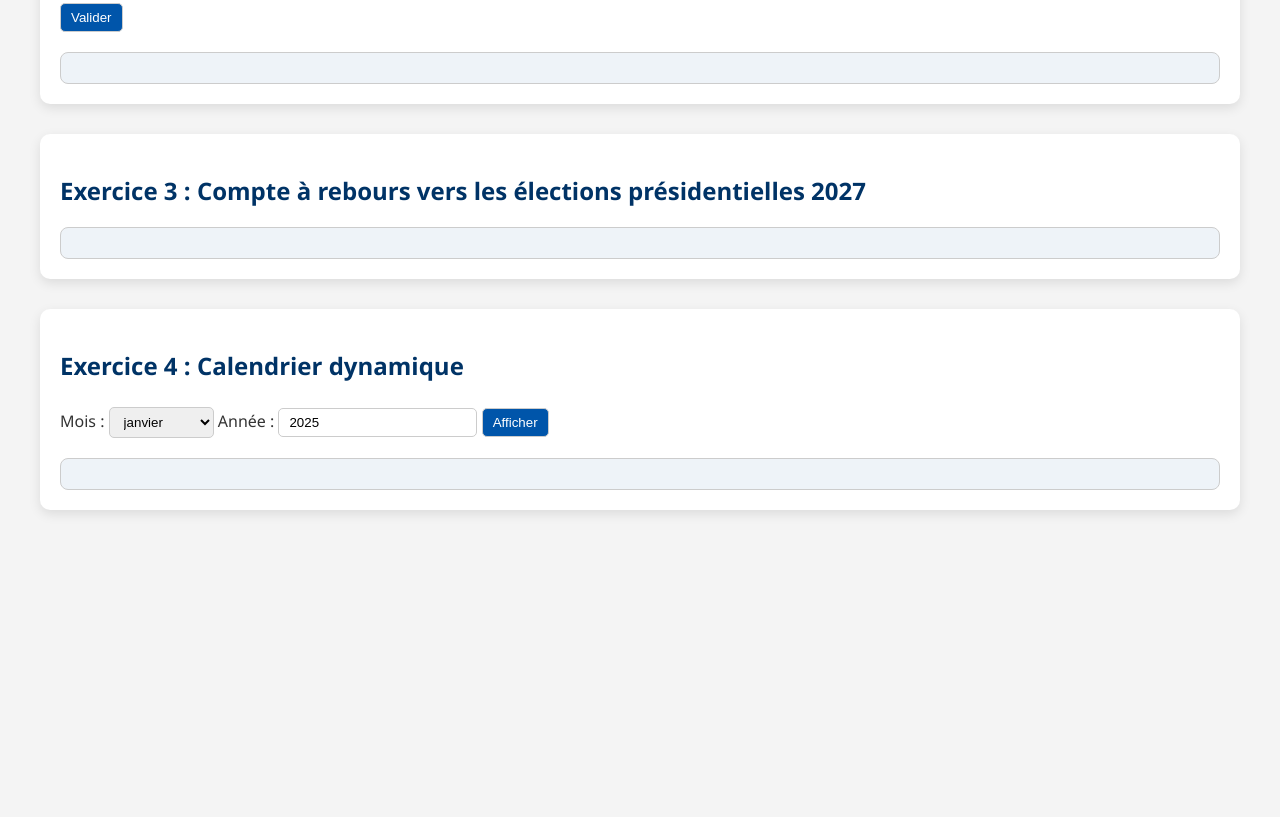
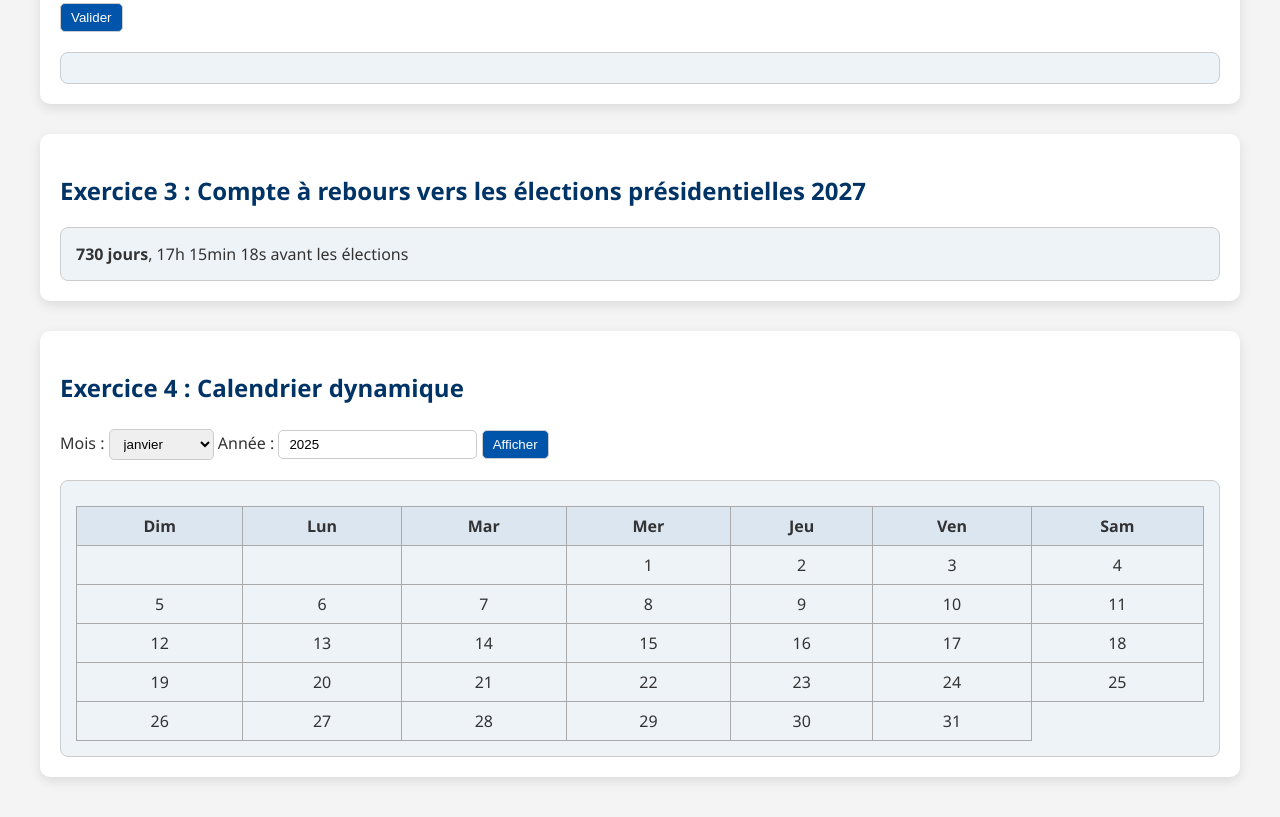
Before and after one commit to vi-ops678/HTML, a plain HTML site: page TP9.html in a window 1280 px wide. Shown: the part 499-1316 px from the top of the page. Before the commit the page ends 1049 px from the top, so only its background shows below. Drawn offline with Linux system fonts and the light colour scheme.

Commit message:
TP9.html

```diff
--- a/TP9.html
+++ b/TP9.html
@@ -140,7 +140,7 @@
       });
     });
     document.addEventListener('click', (e) => {
-      if (!e.target.classList.contains('def')) popup.style.display = 'none';
+      if (!e.target.classList.contains('def') && !popup.contains(e.target)) popup.style.display = 'none';
     });
 
     // EX 2 - Formulaire
@@ -153,4 +153,50 @@
     });
 
     // EX 3 - Compte à rebours vers 11 avril 2027 à 8h
-    const eventDate = new Date("2027-04-11T08
+    const eventDate = new Date("2027-04-11T08:00:00").getTime();
+    const countdown = document.getElementById("countdown");
+
+    function updateCountdown() {
+      const now = new Date().getTime();
+      const distance = eventDate - now;
+
+      if (distance < 0) {
+        countdown.innerHTML = "Les élections présidentielles ont commencé !";
+        return;
+      }
+
+      const jours = Math.floor(distance / (1000 * 60 * 60 * 24));
+      const heures = Math.floor((distance % (1000 * 60 * 60 * 24)) / (1000 * 60 * 60));
+      const minutes = Math.floor((distance % (1000 * 60 * 60)) / (1000 * 60));
+      const secondes = Math.floor((distance % (1000 * 60)) / 1000);
+
+      countdown.innerHTML = `<strong>${jours} jours</strong>, ${heures}h ${minutes}min ${secondes}s avant les élections`;
+    }
+
+    setInterval(updateCountdown, 1000);
+    updateCountdown();
+
+    // EX 4 - Calendrier dynamique
+    function genererCalendrier() {
+      const mois = parseInt(document.getElementById('mois').value);
+      const annee = parseInt(document.getElementById('annee').value);
+      const date = new Date(annee, mois, 1);
+      let html = '<table><tr><th>Dim</th><th>Lun</th><th>Mar</th><th>Mer</th><th>Jeu</th><th>Ven</th><th>Sam</th></tr><tr>';
+
+      for (let i = 0; i < date.getDay(); i++) html += '<td></td>';
+
+      while (date.getMonth() === mois) {
+        html += `<td>${date.getDate()}</td>`;
+        if (date.getDay() === 6) html += '</tr><tr>';
+        date.setDate(date.getDate() + 1);
+      }
+
+      html += '</tr></table>';
+      document.getElementById('calendar').innerHTML = html;
+    }
+
+    // Affichage par défaut du calendrier
+    window.onload = genererCalendrier;
+  </script>
+</body>
+</html>
```
